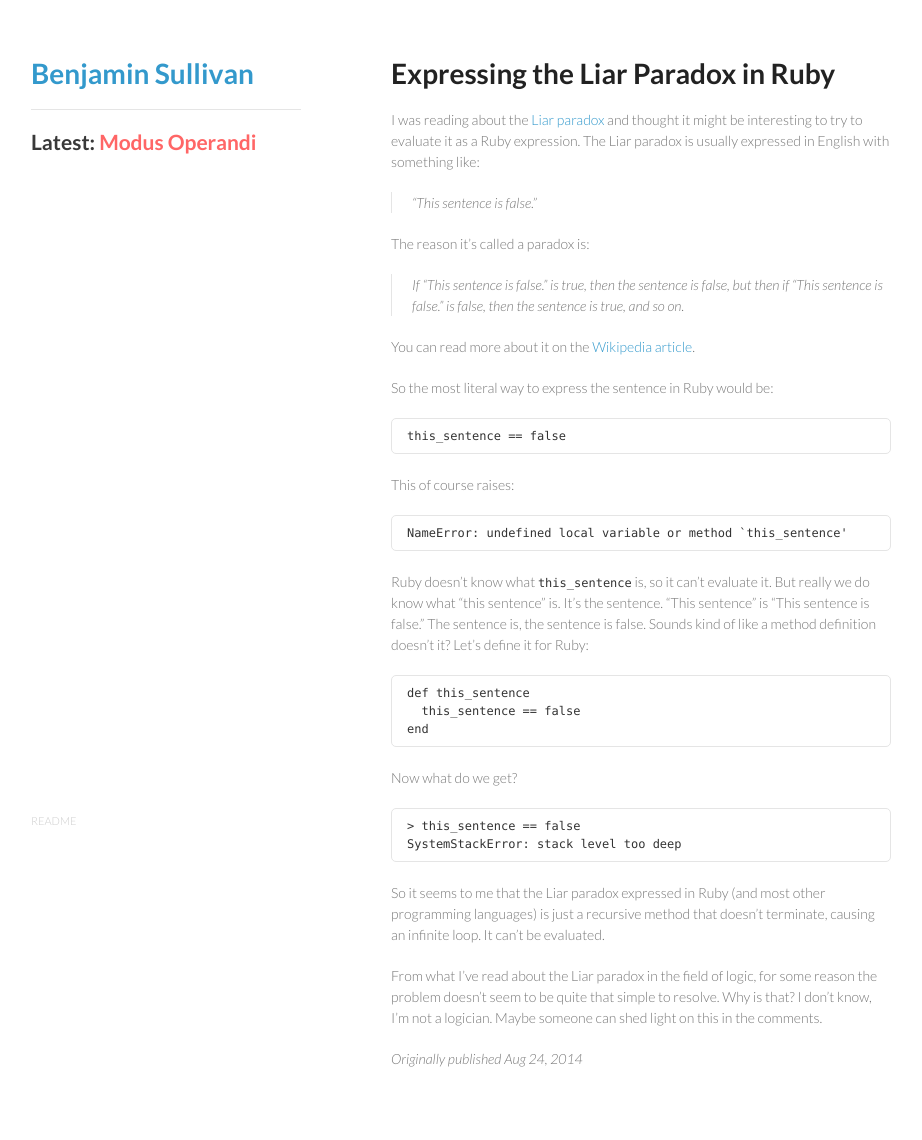
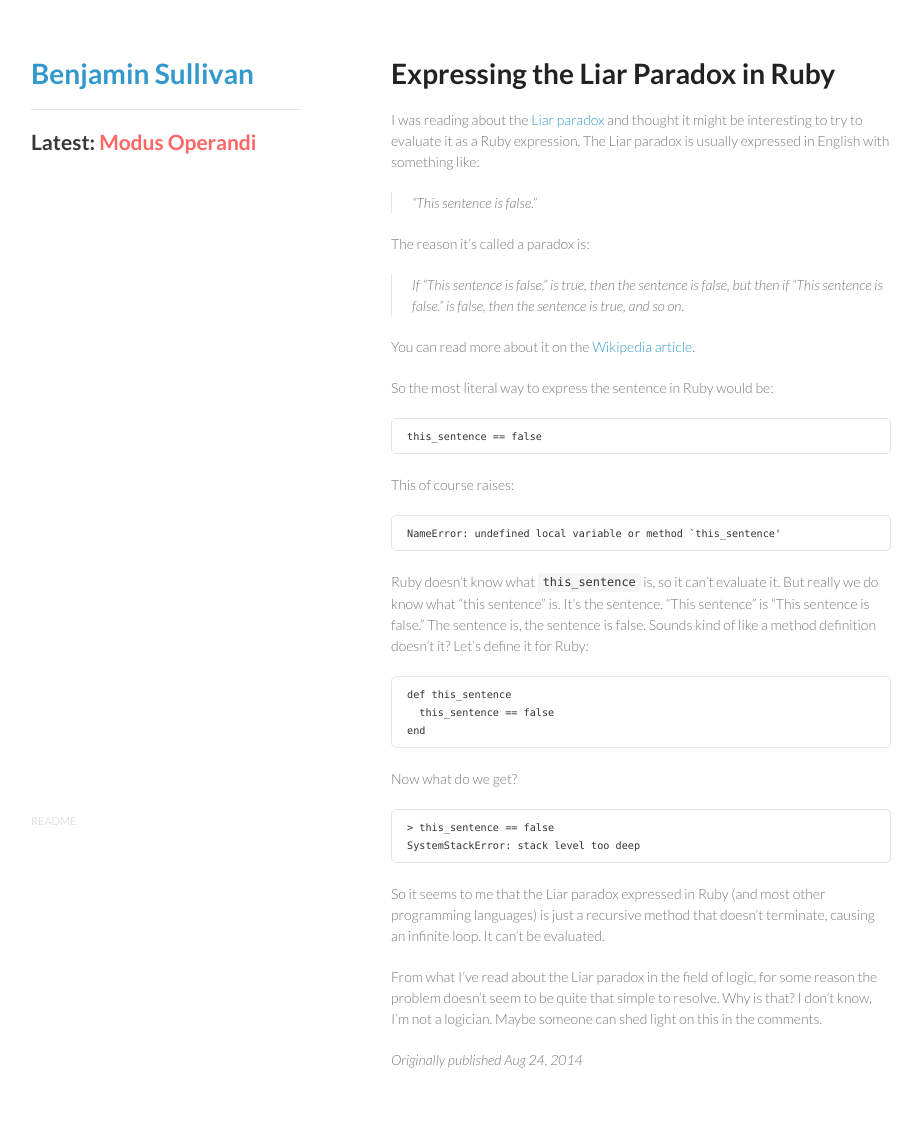
Before and after one commit to bnjs/bnjs.github.io, a Jekyll site: the page built from expressing-the-liar-paradox-in-ruby/index.md, in a window 1280 px wide. Shown: the whole page, without its empty margins (179-1101 px from the left). Built offline with Jekyll 4.4.1, drawn with Linux system fonts in a browser that asks for light colours; nearby versions of some CDN libraries.

Commit message:
Update styles

```diff
--- a/stylesheets/styles.css
+++ b/stylesheets/styles.css
@@ -222,9 +222,37 @@ footer {
 
 
 
+
+/* THEME OVERRIDES */
+
+code {
+  padding: 0;
+  padding-top: 0.2em;
+  padding-bottom: 0.2em;
+  margin: 0;
+  font-size: 85%;
+  background-color: rgba(0,0,0,0.04);
+  border-radius: 3px;
+}
+
+code:before, code:after {
+letter-spacing: -0.2em;
+content: "\00a0";
+}
+
+pre code {
+  background-color: transparent;
+}
+
+pre code:before, pre code:after {
+letter-spacing: 0;
+content: "";
+}
+
+h1 a, h2 a, h3 a, strong a { font-weight: bold; }
+
+
 /* INDEX STYLES */
-
-h2 a { font-weight: bold; }
 
 h2 span.lowkey {
   font-weight: normal;
```
